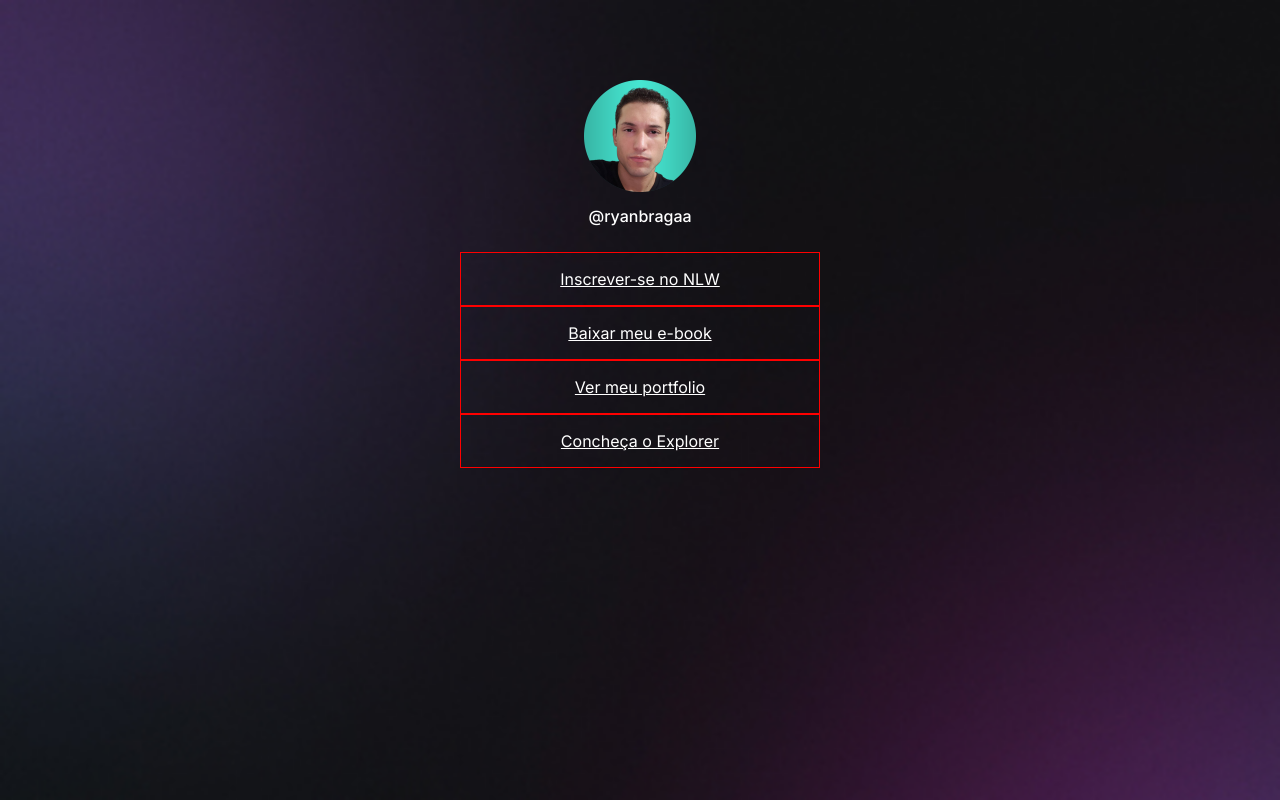
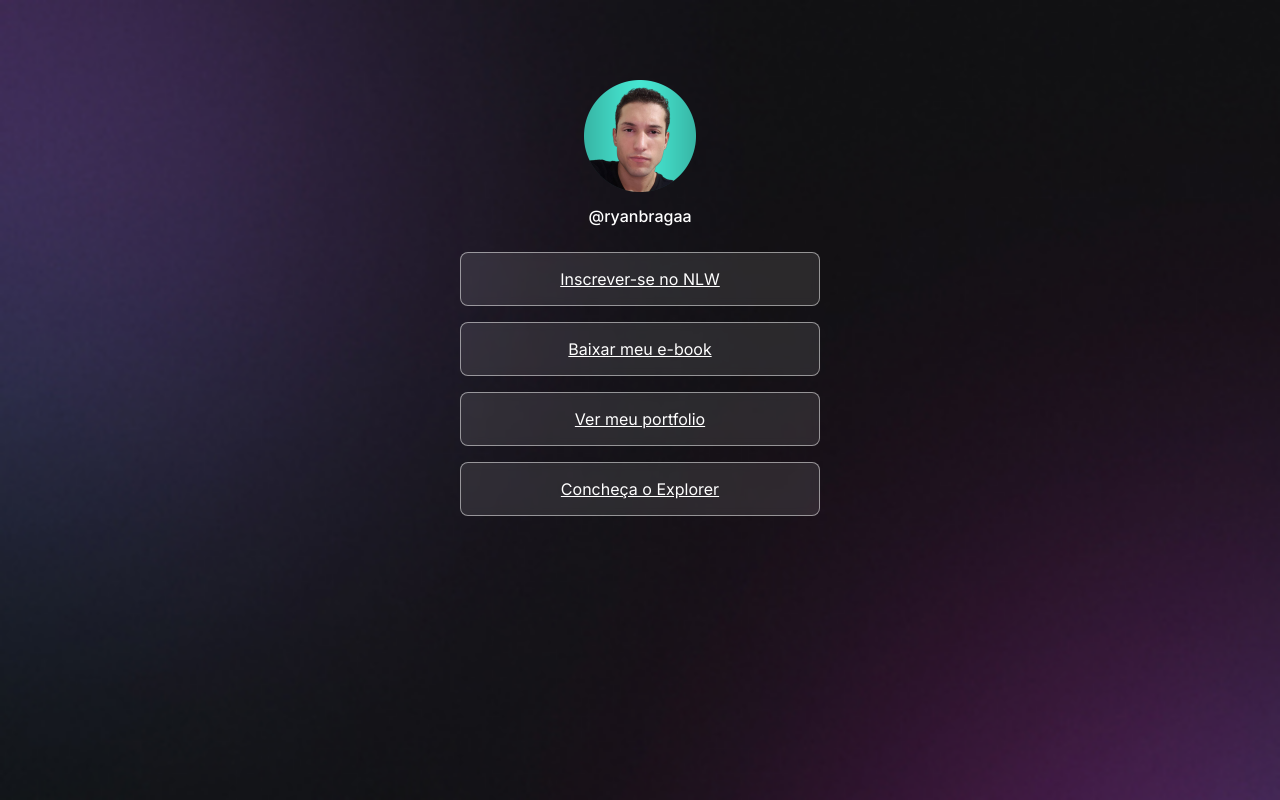
Before and after one commit to ryanbragaa/Discover, a plain HTML site: page Projeto-01/index.html in a window 1280 px wide. Drawn offline with Linux system fonts and the light colour scheme.

Commit message:
button style

```diff
--- a/Projeto-01/style.css
+++ b/Projeto-01/style.css
@@ -44,14 +44,22 @@ body * {
 
 ul {
     list-style: none;
+
+    display: flex;
+    flex-direction: column;
+    gap: 16px;
 }
 
 ul li a{
-    border: 1px solid red;
-
     display: flex;
     align-items: center;
     justify-content: center;
 
     padding: 16px 24px;
+
+    background: rgba(255, 255, 255, 0.1);
+    border: 1px solid rgba(255, 255, 255, 0.5);
+    border-radius: 8px;
+
+    backdrop-filter: blur(4px);
 }
```
